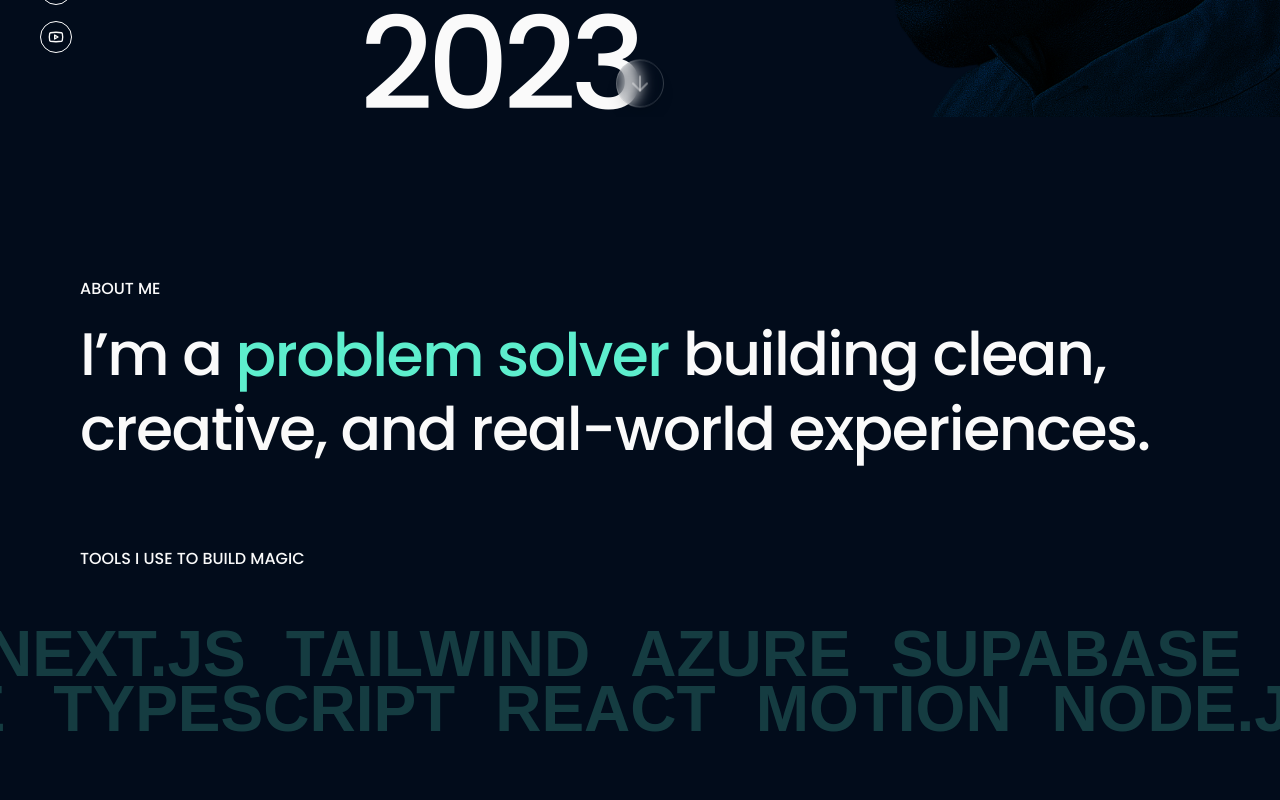
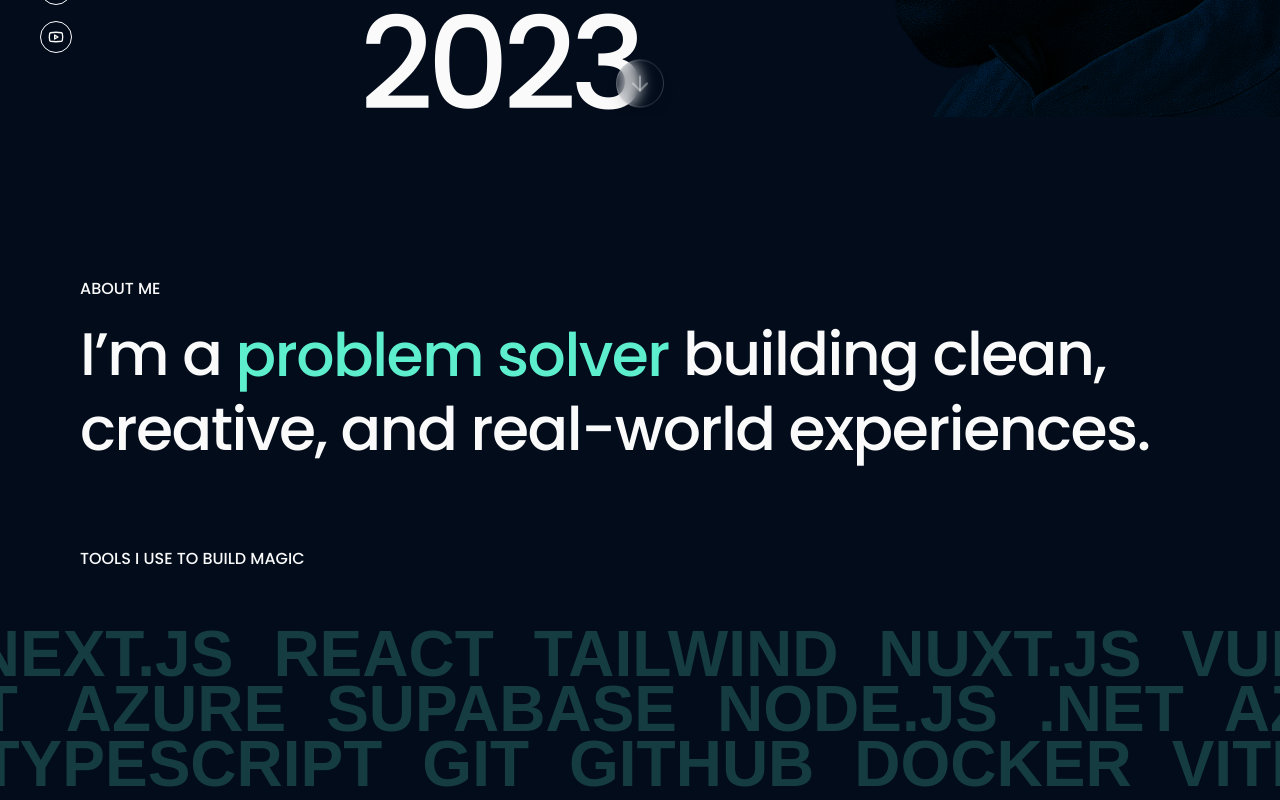
Before and after one commit to Freeman-md/freemancodz-v2, a Next.js app: page / in a window 1280 px wide. Shown: the part 683-1483 px from the top of the page. Before the commit the page ends 1428 px from the top, so only its background shows below. Built offline with nearby package versions, Linux system fonts and the light colour scheme; a web font is replaced by a local one.

Commit message:
Update TechStackMarquee component with additional technologies for improved content representation

```diff
--- a/src/components/home/TechStackMarquee.tsx
+++ b/src/components/home/TechStackMarquee.tsx
@@ -85,11 +85,17 @@ export default function TechStackMarquee() {
         >
           Tools I Use To Build Magic
         </motion.h2>
+
         <ParallaxText baseVelocity={-2}>
-          Next.js Tailwind Azure Supabase Git GitHub
+          Next.js React Tailwind Nuxt.js Vue.js Razor CSSModules Motion
         </ParallaxText>
+
         <ParallaxText baseVelocity={2}>
-          TypeScript React Motion Node.js .NET Razor Vite
+          Azure Supabase Node.js .NET AzureFunctions CosmosDB AKS KeyVault
+        </ParallaxText>
+
+        <ParallaxText baseVelocity={-1.5}>
+          TypeScript Git GitHub Docker Vite Playwright SQLite Hygen VitePress
         </ParallaxText>
       </div>
     </section>
```
